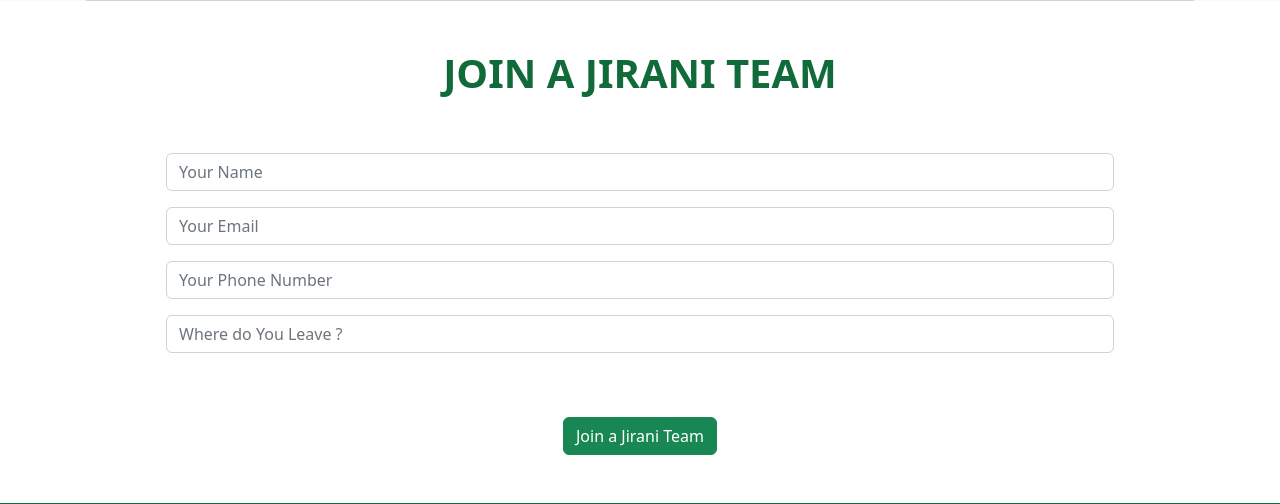
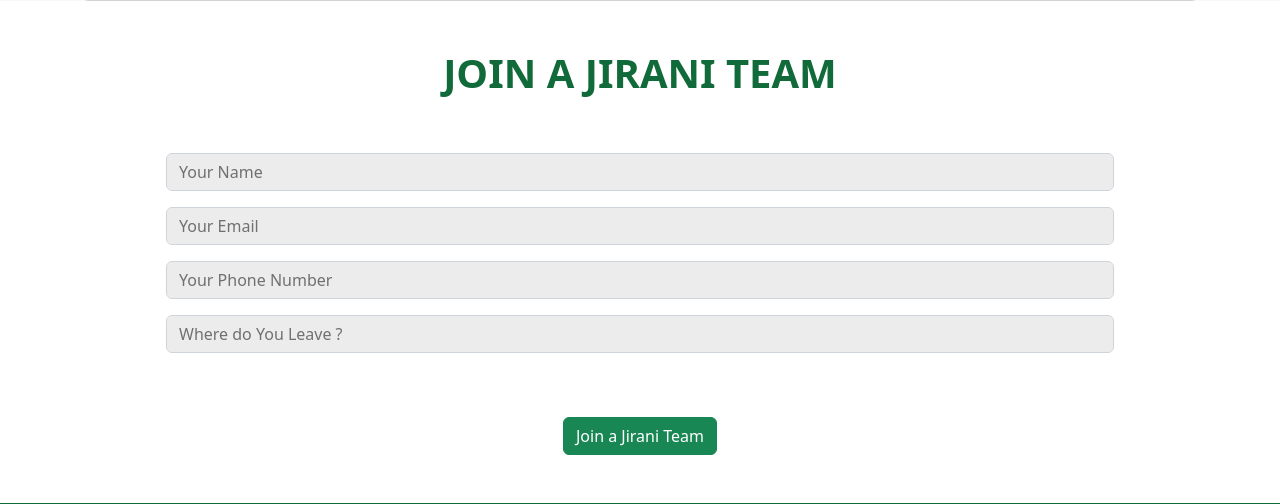
Before and after one commit to shi-km/Gracehill-church, a PHP site: page /connect.php in a window 1280 px wide. Shown: the part 2173-2677 px from the top of the page. Run offline with PHP 8.4, Linux system fonts and the light colour scheme.

Commit message:
added a connect file

```diff
--- a/connect.php
+++ b/connect.php
@@ -104,12 +104,12 @@
   <div class="join-jirani-section bg-white">
     <h1 class="text-center fw-bold" style="color:#116A3A;">JOIN A JIRANI TEAM</h1>
     <div class="container px-5">
-          <form action="" class="p-5 ">
-            <input type="text" class="form-control mb-3 color-light" placeholder="Your Name" aria-label="Your Name">
-            <input type="text" class="form-control mb-3" placeholder="Your Email" aria-label="Your Email">
-            <input type="text" class="form-control mb-3" placeholder="Your Phone Number" aria-label="Your Phone Number">
-            <input type="text" class="form-control mb-3" placeholder="Where do You Leave ?" aria-label="Your Location">
-          </form>
+        <form action="" class="p-5">
+  <input type="text" class="form-control mb-3 text-white" placeholder="Your Name" aria-label="Your Name" style="background-color:#ECECEC;">
+  <input type="text" class="form-control mb-3 text-white" placeholder="Your Email" aria-label="Your Email" style="background-color:#ECECEC;">
+  <input type="text" class="form-control mb-3 text-white" placeholder="Your Phone Number" aria-label="Your Phone Number" style="background-color:#ECECEC;">
+  <input type="text" class="form-control mb-3 text-white" placeholder="Where do You Leave ?" aria-label="Your Location" style="background-color:#ECECEC;">
+</form>
 
              <div class="text-center">
       <button class="btn btn-success">Join a Jirani Team</button>
--- a/styles.css
+++ b/styles.css
@@ -59,6 +59,12 @@ width: 100%;;
 }
 
 
+/* Join a jiani form styyling */
+
+  .form-control::placeholder {
+    color: #707070 !important;
+    opacity: 1;
+  }
 /* Accordion styling */
 
 
@@ -92,14 +98,7 @@ footer a:hover {
 
 /* End of footer section */
 
-
-
-
-
-
-
-
-
+/* specials cards styling */
 
 .custom-card-row {
       display: flex;
```
